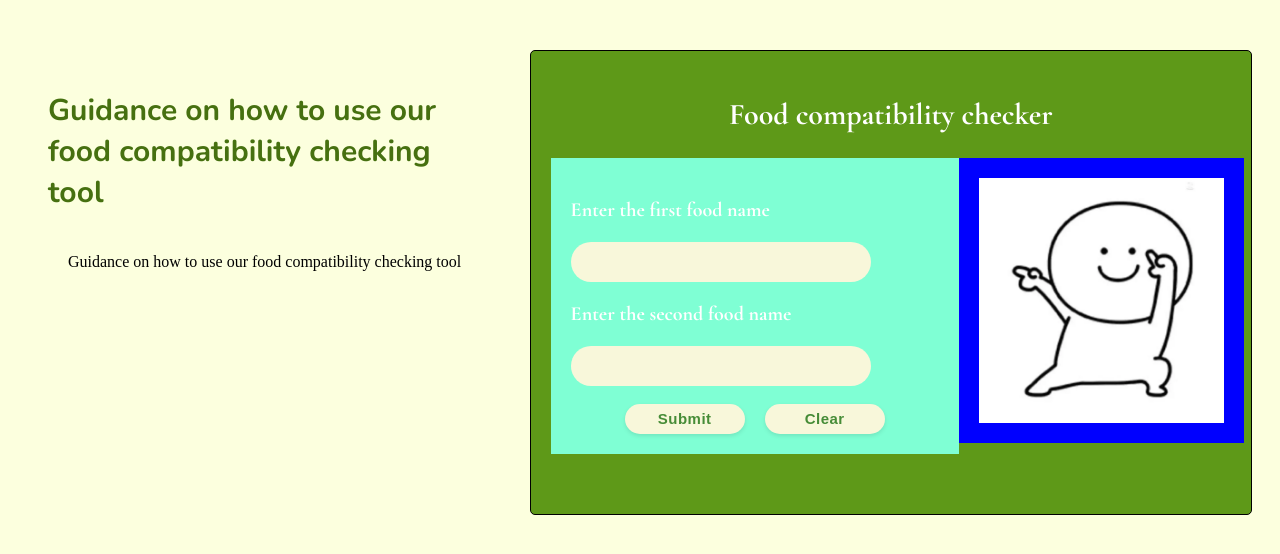
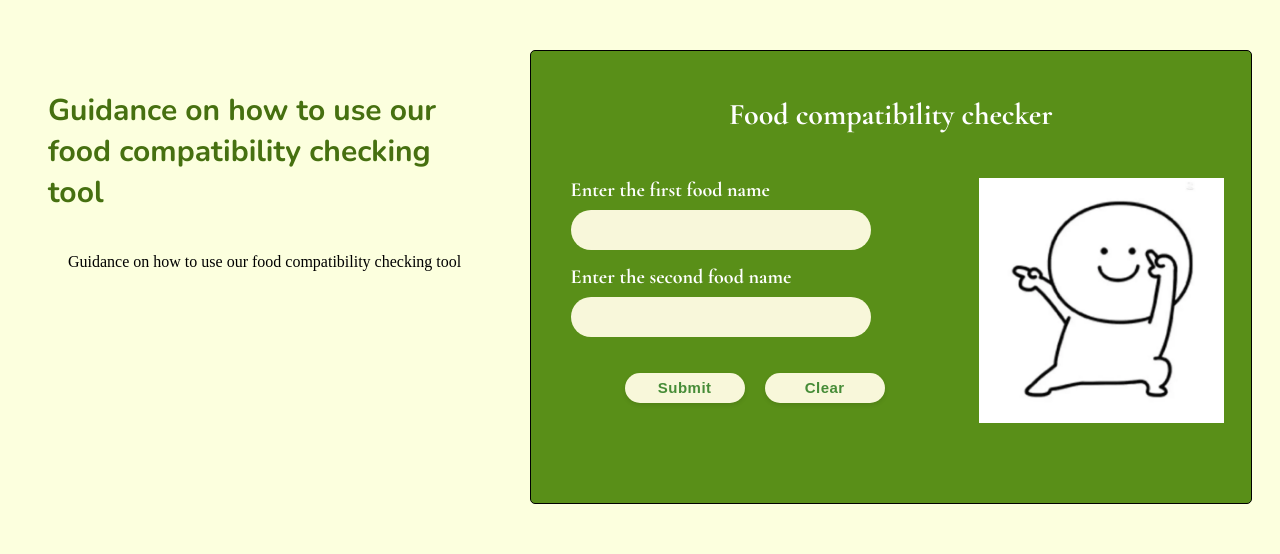
Before and after one commit to Ormiston-Senior-College-NZ/final-assessment-as91903-or-as91906-and-as91907-Anh-pham-csc, a Flask app: page /checker in a window 1280 px wide. Shown: the part 139-693 px from the top of the page. Run offline with Flask 3, Linux system fonts and the light colour scheme; some libraries are stand-ins or nearby versions; some web fonts are replaced.

Commit message:
edit margin of the inputs' titles

```diff
--- a/PureBite/static/style.css
+++ b/PureBite/static/style.css
@@ -79,7 +79,7 @@
 
 .right {
     font-family: Arial, sans-serif;
-    background-color: #5e9918;
+    background-color: #598f18;
     padding: 20px;
     border-radius: 5px;
     border: solid 1px black;
@@ -93,9 +93,11 @@
 }
 
 .left_side_checker {
-    padding-top: 0px;
+    padding-top: 15px;
+    display: flex;
+    flex-direction: column;
+    justify-content: flex-start;
     padding:20px;
-    background-color: aquamarine;
 }
 
 .right_side_checker {
@@ -103,7 +105,6 @@
     padding: 20px;
     margin-right: 20px;
     width: 90%;
-    background-color: blue;
 }
 
 .left{
@@ -128,6 +129,15 @@
     font-size: 20px;
 }
 
+.left_side_checker h3{
+    margin-top: 0;
+    margin-bottom: 8px;
+}
+
+.left_side_checker h3:nth-of-type(2){
+    margin-top: 15px;
+}
+
 .guidance_title {
     font-family: "Nunito", sans-serif ;
     font-size: 30px;
@@ -138,17 +148,16 @@
 .input_food{
     width: 300px;
     height: 40px;
-
     display: inline-flex;
     justify-content: center;
     align-items: center;
     box-sizing: border-box;
-
     background-color: #f8f7da;
     font-size: 15px;
-
     border: none;
     border-radius: 50px;
+    text-align: center;
+    font-family: "Nunito", sans-serif;
 }
 
 .result_message{
```
